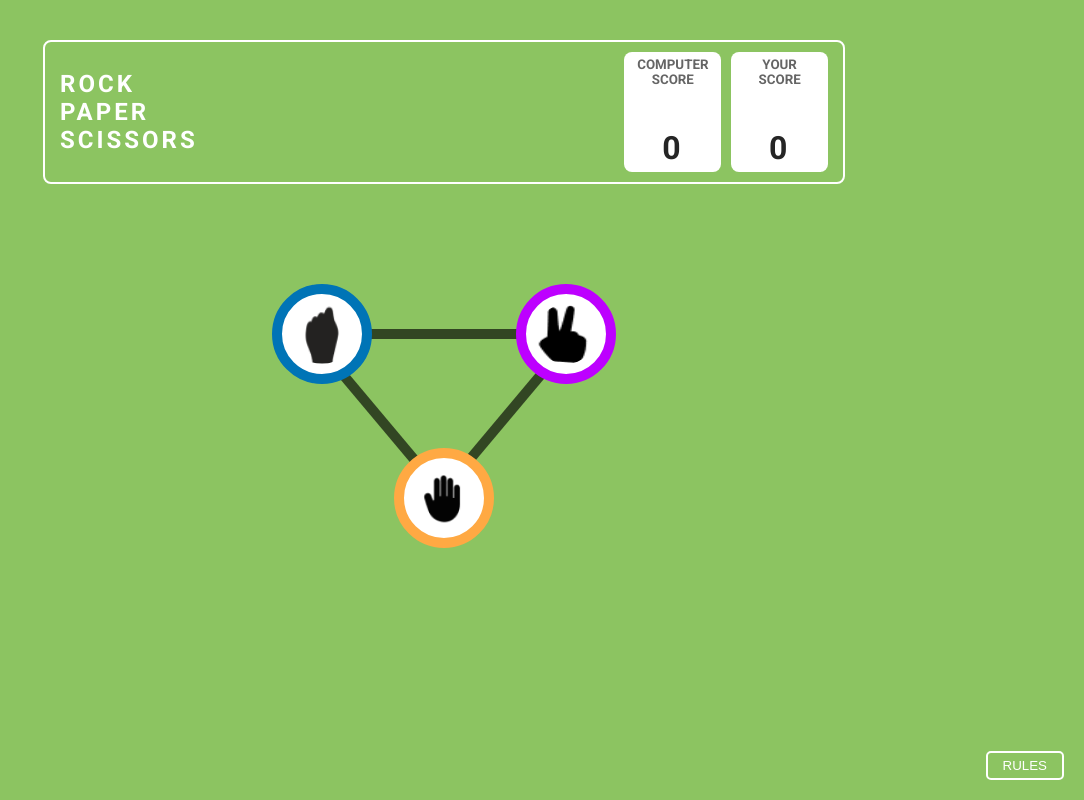
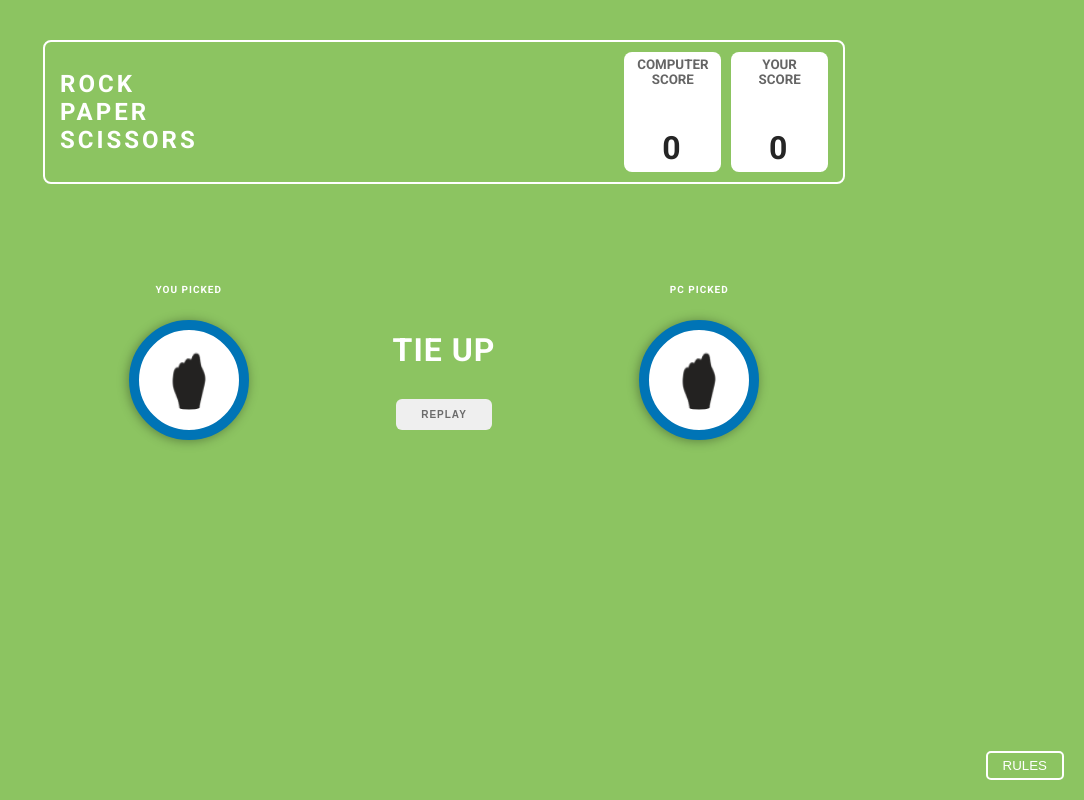
Before and after one commit to rakesh-kumar-18/js-module-test, a plain HTML site: page index.html in a window 1280 px wide. Both pictures are taken after a click on the picture 518 px from the left and 334 px from the top of the page. Shown: the whole page, without its empty margins (196-1280 px from the left). Drawn offline with Linux system fonts and the light colour scheme.

Commit message:
add result area

```diff
--- a/index.html
+++ b/index.html
@@ -37,11 +37,26 @@
             <div id="st-line"></div>
             <div id="first-line"></div>
             <div id="second-line"></div>
-            <img src="./assets/rock.png" alt="rock" id="rock">
-            <img src="./assets/scissors.png" alt="scissor" id="scissor">
+            <img src="./assets/rock.png" alt="rock" id="rock" class="hand">
+            <img src="./assets/scissor.png" alt="scissor" id="scissor" class="hand">
         </div>
         <div id="bottom-div">
-            <img src="./assets/paper.png" alt="paper" id="paper">
+            <img src="./assets/paper.png" alt="paper" id="paper" class="hand">
+        </div>
+    </div>
+    <div id="result">
+        <div id="user-choice">
+            <p>YOU PICKED</p>
+            <img src="./assets/rock.png" alt="rock" id="rock" class="hand">
+        </div>
+        <div id="result-text">
+            <h1>YOU WIN</h1>
+            <h4>AGAINST PC</h4>
+            <button>PLAY AGAIN</button>
+        </div>
+        <div id="comp-choice">
+            <p>PC PICKED</p>
+            <img src="./assets/paper.png" alt="paper" id="paper" class="hand">
         </div>
     </div>
     <div id="game-rules">
--- a/script.js
+++ b/script.js
@@ -10,3 +10,86 @@ function changeDisplay(displayValue) {
 		rulesDiv.style.display = displayValue;
 	};
 }
+
+const handBtn = document.querySelectorAll(".hand");
+const handsDiv = document.querySelector("#hands");
+const resDiv = document.querySelector("#result");
+const userChoice = document.querySelector("#user-choice img");
+const compChoice = document.querySelector("#comp-choice img");
+const result = document.querySelector("#result-text h1");
+const subHeading = document.querySelector("#result-text h4");
+const playBtn = document.querySelector("#result-text button");
+
+const resText = (userHand, compHand) => {
+	const res = userHand + compHand;
+	switch (res) {
+		case "rockrock":
+			return "TIE UP";
+
+		case "rockpaper":
+			return "YOU LOST";
+
+		case "rockscissor":
+			return "YOU WIN";
+
+		case "paperpaper":
+			return "TIE UP";
+
+		case "paperrock":
+			return "YOU WIN";
+
+		case "paperscissor":
+			return "YOU LOST";
+
+		case "scissorscissor":
+			return "TIE UP";
+
+		case "scissorrock":
+			return "YOU LOST";
+
+		default:
+			return "YOU WIN";
+	}
+};
+
+function displayResult(userHand, compHand) {
+	const text = resText(userHand, compHand);
+	console.log(userHand);
+	handsDiv.style.display = "none";
+	resDiv.style.display = "flex";
+	userChoice.src = `./assets/${userHand}.png`;
+	userChoice.id = userHand;
+	compChoice.src = `./assets/${compHand}.png`;
+	compChoice.id = compHand;
+	result.innerText = text;
+	if (text === "TIE UP") {
+		subHeading.style.display = "none";
+		playBtn.innerText = "REPLAY";
+		result.style.marginBottom = "20px";
+	} else {
+		subHeading.style.display = "block";
+		playBtn.innerText = "PLAY AGAIN";
+		result.style.marginBottom = "0";
+	}
+	console.log(compHand);
+}
+
+const choices = ["rock", "paper", "scissor"];
+
+const comp = () => {
+	const randomNo = Math.floor(Math.random() * 3);
+	return choices[randomNo];
+};
+
+handBtn.forEach((hand) => {
+	// const compPick = comp();
+	const userPick = hand.id;
+	hand.addEventListener("click", () => {
+		displayResult(userPick, comp());
+	});
+});
+
+playBtn.addEventListener("click", () => {
+	handsDiv.style.display = "flex";
+	resDiv.style.display = "none";
+});
--- a/style.css
+++ b/style.css
@@ -70,24 +70,25 @@ body {
     margin: auto 70px;
 }
 
-#hands img {
+.hand {
     background-color: #fff;
     border-radius: 50%;
     cursor: pointer;
     width: 60px;
     height: 60px;
     padding: 10px;
+    box-shadow: -1px 1px 11px 0px #00000059;
 }
 
-#hands #rock {
+#rock {
     border: 10px solid #0074B6;
 }
 
-#hands #scissor {
+#scissor {
     border: 10px solid #BD00FF;
 }
 
-#hands #paper {
+#paper {
     border: 10px solid #FFA943;
 }
 
@@ -174,3 +175,58 @@ body {
     right: 20px;
     cursor: pointer;
 }
+
+#result {
+    display: none;
+    justify-content: space-around;
+    align-items: center;
+    color: #fff;
+    width: 60%;
+    margin: 7% auto;
+}
+
+#result #user-choice,
+#comp-choice {
+    display: flex;
+    flex-direction: column;
+    align-items: center;
+}
+
+#result p {
+    font-size: x-small;
+    font-weight: bold;
+    letter-spacing: 1px;
+    margin-bottom: 25px;
+}
+
+#result img {
+    padding: 20px;
+    box-shadow: -1px 1px 11px 0px #00000059;
+}
+
+#result #result-text {
+    display: flex;
+    flex-direction: column;
+    align-items: center;
+    margin-top: auto;
+}
+
+#result-text h1,
+h4 {
+    display: block;
+    margin: 0;
+    font-weight: 600;
+    letter-spacing: 1px;
+}
+
+#result-text button {
+    padding: 10px 25px;
+    color: #6B6B6B;
+    font-size: x-small;
+    font-weight: bold;
+    letter-spacing: 1px;
+    border: none;
+    border-radius: 6px;
+    margin: 10px;
+    cursor: pointer;
+}
```
Also changed, not shown: assets/scissor.png (renamed from assets/scissors.png).
